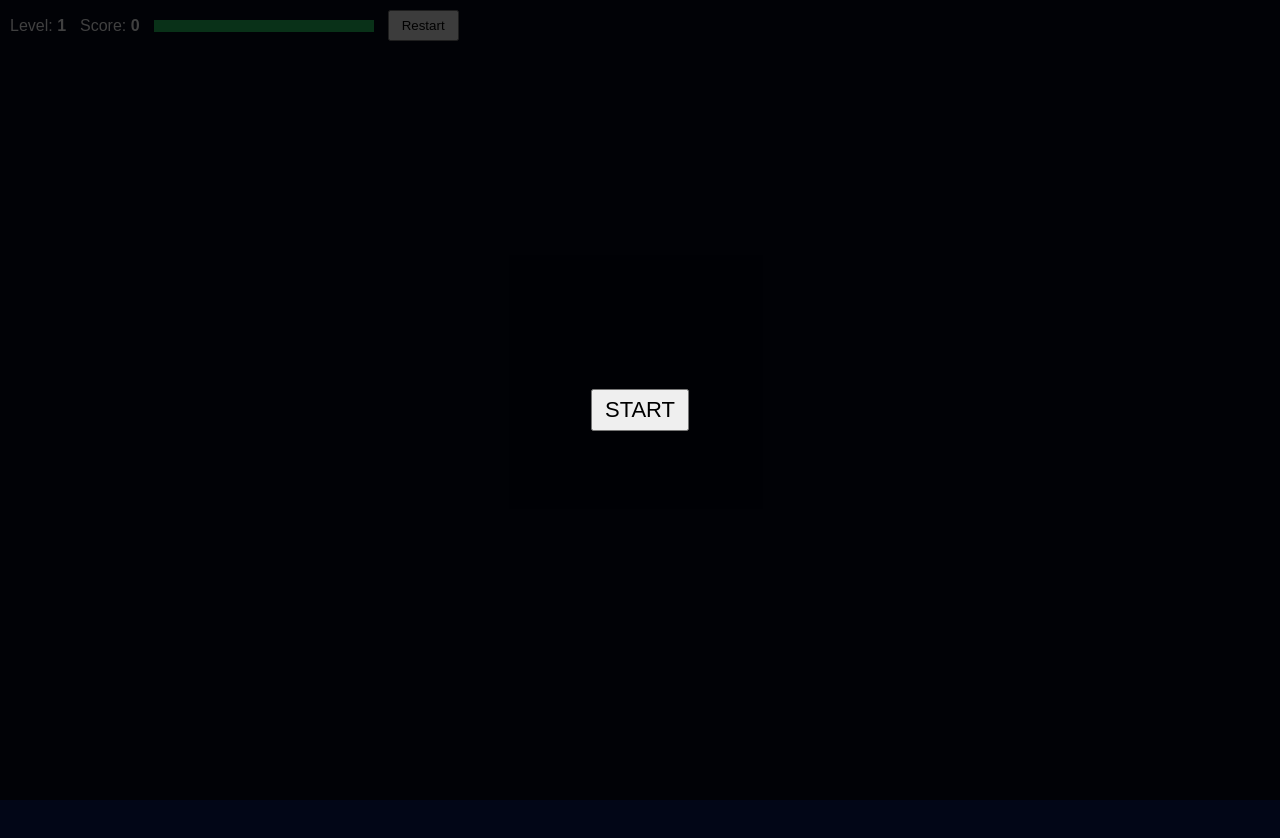
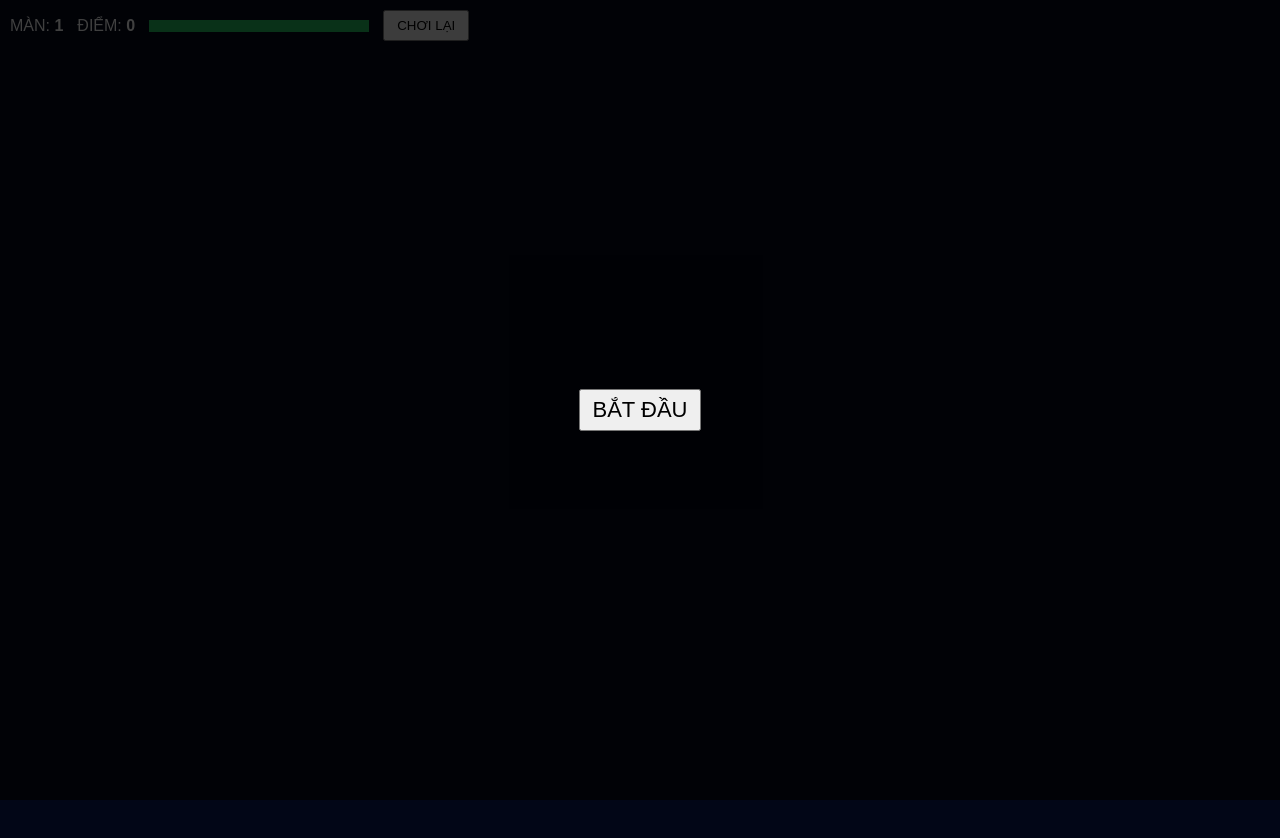
Before and after one commit to ductran34/Pikachu, a plain HTML site: page index.html in a window 1280 px wide. Drawn offline with Linux system fonts and the light colour scheme.

Commit message:
update game

```diff
--- a/index.html
+++ b/index.html
@@ -32,12 +32,12 @@ canvas{background:#020617;touch-action:manipulation}
 <body>
 
 <div id="ui">
-  <div>Level: <b id="lv">1</b></div>
-  <div>Score: <b id="score">0</b></div>
+  <div>MÀN: <b id="lv">1</b></div>
+  <div>ĐIỂM: <b id="score">0</b></div>
   <div style="width:220px;height:12px;background:#1e293b;position:relative">
     <div id="timebar" style="height:100%;background:#22c55e;width:100%"></div>
   </div>
-  <button id="restartBtn">Restart</button>
+  <button id="restartBtn">CHƠI LẠI</button>
 </div>
 
 <div id="wrap">
@@ -45,12 +45,12 @@ canvas{background:#020617;touch-action:manipulation}
 </div>
 
 <div id="startScreen">
-  <button id="startBtn">START</button>
+  <button id="startBtn">BẮT ĐẦU</button>
 </div>
 
 <div id="overlay">
-  GAME OVER
-  <button id="restartBtn2">RESTART</button>
+  HẾT GIỜ
+  <button id="restartBtn2">CHƠI LẠI</button>
 </div>
 
 <script>
```
